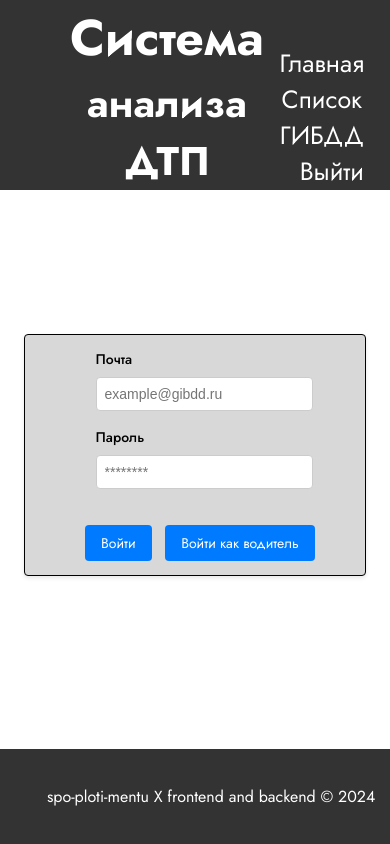
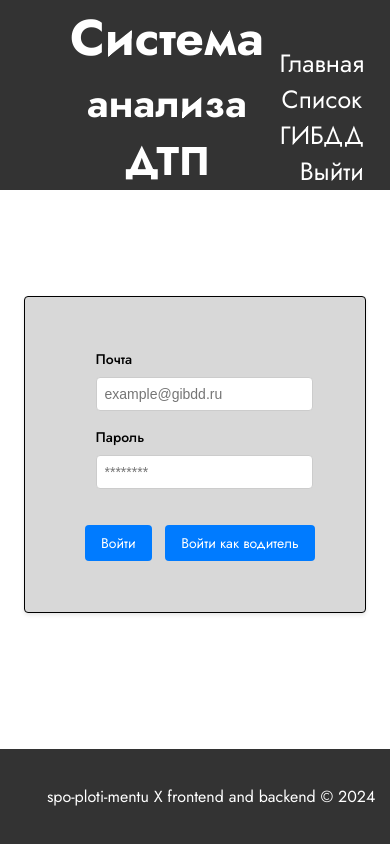
Before and after one commit to Nika-s-Basement/spo-ploti-mentu, a React (Vite) app: page /login in a window 390 px wide. Shown: the top 844 px of the page. Built offline with nearby package versions, Linux system fonts and the light colour scheme.

Commit message:
fix css in form, all gai

```diff
--- a/src/component/LoginForm/LoginForm.module.css
+++ b/src/component/LoginForm/LoginForm.module.css
@@ -29,6 +29,6 @@
 @media (max-width: 768px) {
   .loginForm {
     width: 300px;
-    height: 200px;
+    height: 275px;
   }
 }
--- a/src/component/UserForm/UserForm.module.css
+++ b/src/component/UserForm/UserForm.module.css
@@ -17,6 +17,5 @@
   @media (max-width: 768px) {
     .loginForm {
       width: 300px;
-        height: 200px;
     }
   }
--- a/src/pages/AboutPage/AboutPage.module.css
+++ b/src/pages/AboutPage/AboutPage.module.css
@@ -10,6 +10,10 @@
 
 .nav {
     list-style-type: none;
+    display: flex;
+    flex-direction: column;
+    justify-content: center;
+    align-items: center;
 }
 
 .campus-photo {
@@ -27,4 +31,12 @@
     border: 1px solid #000;
     box-shadow: 0 2px 4px rgba(0, 0, 0, 0.1);
     margin-top: 15px;
+    width: 450px;
 }
+
+@media (max-width: 768px) {
+    .Spisok {
+        display: flex;
+        justify-content: center;
+    }
+}
```
